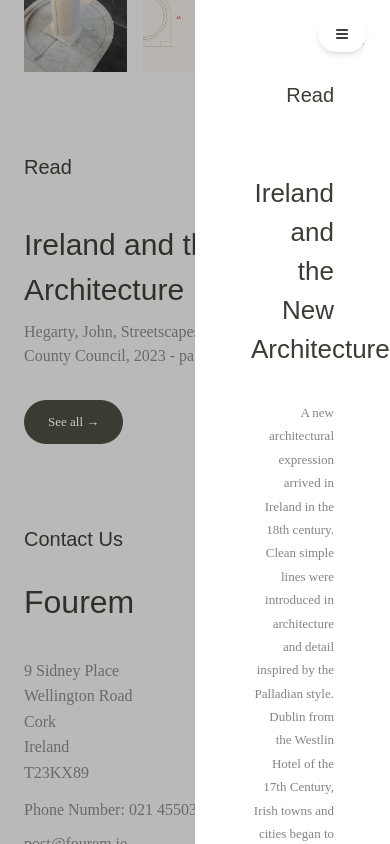
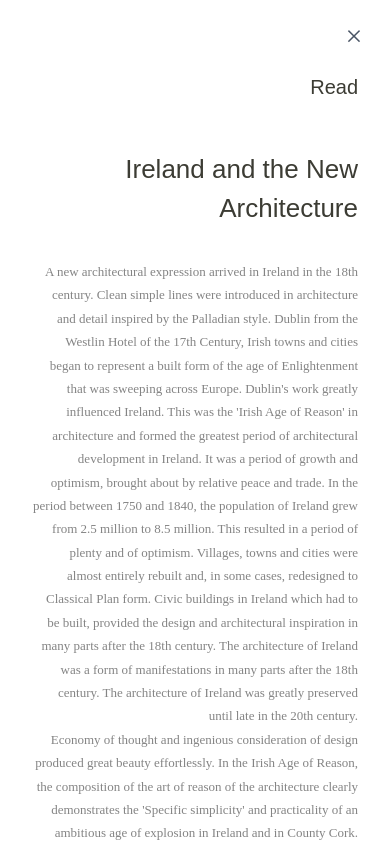
Before and after one commit to samorobo/fourem-personal, a Next.js app: page /about in a window 390 px wide. Both pictures are taken after a click on the button "See all →". Built offline with nearby package versions, Linux system fonts and the light colour scheme.

Commit message:
mobile responsiveness for modal fixed

```diff
--- a/app/about/page.tsx
+++ b/app/about/page.tsx
@@ -206,10 +206,12 @@ export default function UnifiedAboutPage() {
         </nav>
       </header>
 
-      {/* Mobile Menu Button */}
+      {/* Mobile Menu Button - Hidden when modal is open */}
       <button
         onClick={() => setIsMobileMenuOpen(!isMobileMenuOpen)}
-        className="lg:hidden fixed top-4 right-6 z-[60] bg-white text-black px-4 py-2.5 rounded-full text-sm shadow-md flex items-center gap-2 hover:bg-gray-50 transition-colors"
+        className={`lg:hidden fixed top-4 right-6 z-[60] bg-white text-black px-4 py-2.5 rounded-full text-sm shadow-md flex items-center gap-2 hover:bg-gray-50 transition-colors ${
+          isReadModalOpen ? 'hidden' : ''
+        }`}
         aria-label="Open menu"
       >
         <svg className="w-4 h-4" fill="none" stroke="currentColor" viewBox="0 0 24 24" xmlns="http://www.w3.org/2000/svg">
@@ -792,30 +794,32 @@ export default function UnifiedAboutPage() {
         </div>
       </div>
 
-      {/* Read Modal - Right Half Screen */}
+      {/* Read Modal - Full width on mobile, right half on desktop */}
       {isReadModalOpen && (
         <div className="fixed inset-0 z-50 flex">
-          {/* Left half - semi-transparent overlay */}
+          {/* Left half - semi-transparent overlay (hidden on mobile) */}
           <div
-            className="w-1/2 bg-black/20"
+            className="hidden lg:block lg:w-1/2 bg-black/20"
             onClick={() => setIsReadModalOpen(false)}
           />
 
-          {/* Right half - modal content */}
-          <div className="w-1/2 bg-white h-screen overflow-y-auto relative">
-            {/* Close button */}
+          {/* Modal content - full width on mobile, half on desktop */}
+          <div className="w-full lg:w-1/2 bg-white h-screen overflow-y-auto relative">
+            {/* Close button - visible on mobile */}
             <button
               onClick={() => setIsReadModalOpen(false)}
-              className="fixed top-6 right-6 text-gray-400 hover:text-gray-600 text-2xl z-10"
+              className="absolute top-4 right-4 lg:top-6 lg:right-6 text-gray-600
+               hover:text-gray-800 text-3xl lg:text-2xl z-10 w-10 h-10 flex items-center justify-center"
+              aria-label="Close modal"
             >
               ×
             </button>
 
             {/* Modal content */}
-            <div className="px-14 py-20 max-w-3xl ml-auto">
-              {/* Read heading aligned right */}
-              <div className="text-right mb-16">
-                <h2 className="text-[20px] font-medium text-[#3C3C34]">
+            <div className="px-8 pt-16 pb-16 lg:px-16 lg:py-20 max-w-3xl lg:ml-auto">
+              {/* Read heading aligned right - below close button */}
+              <div className="text-right mb-12 lg:mb-16 mt-2">
+                <h2 className="text-[20px]  font-medium text-[#3C3C34]">
                   Read
                 </h2>
               </div>
```
